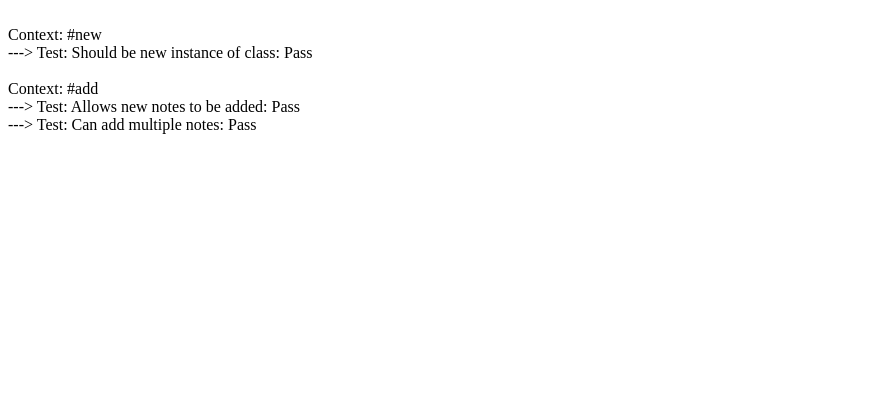
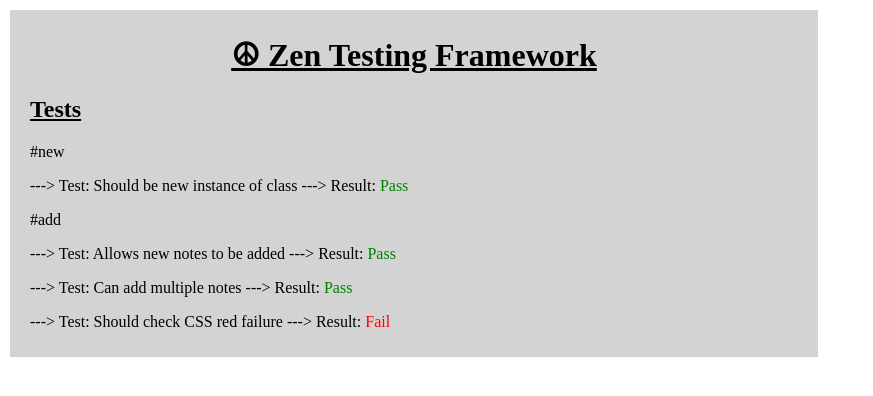
Before and after one commit to kikidawson/notes_app, a website: page specRunner.html in a window 1280 px wide. Shown: the whole page, without its empty margins (0-873 px from the left). Drawn offline with Linux system fonts and the light colour scheme.

Commit message:
Added styling to SpecRunner - pass and fail now colour coded.

```diff
--- /dev/null
+++ b/public/zen_styling.css
@@ -0,0 +1,23 @@
+body {
+  margin: 0 auto;
+}
+
+.container {
+  width: 60%;
+  padding-top: 5px;
+  padding-left: 20px;
+  padding-right: 20px;
+  padding-bottom: 10px;
+  margin: 10px;
+  background-color: lightgray;
+  align-self: center;
+}
+
+.container h1 {
+  text-align: center;
+  text-decoration: underline;
+}
+
+.container h2 {
+  text-decoration: underline;
+}
--- a/spec/noteSpec.js
+++ b/spec/noteSpec.js
@@ -3,6 +3,7 @@ describe("#new", () => {
     var notes = new Notes();
     expect(notes).isTrue();
   })
+
 });
 
 describe("#add", () => {
@@ -19,4 +20,10 @@ describe("#add", () => {
     expect(notes.getNotesArray()).toEqual(["First note", "Second note"])
   })
 
+  it("Should check CSS red failure", () => {
+    var notes = new Notes();
+    notes.add("FAIL ONE")
+    expect(notes.getNotesArray()).toEqual(['SHOULD FAIL'])
+  })
+
 });
--- a/spec/specHelper.js
+++ b/spec/specHelper.js
@@ -4,39 +4,39 @@ function expect(actual) {
     toEqual: function(expected) {
       if (actual.constructor.name === "Array") {
         if (actual.length != expected.length) {
-          return document.write("Fail - Array size different. <br>")
+          return document.write("<css style='color: red>Fail</css> - Array size different. <p>")
         }
         for (let i = 0; i < actual.length; i++) {
           if (expected[i] != actual[i]) {
-            return document.write("Fail <br>")
+            return document.write("<css style='color: red'> Fail </css><p>")
           } else {
-            return document.write("Pass <br>")
+            return document.write("<css style='color: green'> Pass </css><p>")
           }
         }
       }
       if (actual === expected) {
-        document.write("Pass <br>")
+        document.write("<css style='color: green'> Pass </css><p>")
       } else {
-        document.write("Fail <br>")
+        document.write("<css style='color: red'> Fail </css><p>")
       }
     },
 
     isTrue: function() {
       if (actual) {
-        document.write("Pass <br>")
+        document.write("<css style='color: green'> Pass </css><p>")
       } else {
-        document.write("Fail <br>")
+        document.write("<css style='color: red'> Fail </css><p>")
       }
     }
   }
 }
 
 function it(label, callback) {
-  document.write(`---> Test: ${label}: `)
+  document.write(`---> Test: ${label} ---> Result: `)
   callback()
 }
 
 function describe(label, callback) {
-  document.write(`<br>Context: ${label} <br>`)
+  document.write(`${label}<p>`)
   callback()
 }
--- a/specRunner.html
+++ b/specRunner.html
@@ -3,11 +3,16 @@
     <meta charset="UTF-8">
     <meta name="viewport" content="width=device-width, initial-scale=1.0">
     <title>Spec Runner</title>
+    <link rel="stylesheet" href="public/zen_styling.css">
+  </head>
+  <body>
+<div class="container">
+    <h1>☮ Zen Testing Framework</h1>
+    <h2>Tests</h2>
     <script src="src/notes.js"></script>
     <script src="spec/specHelper.js"></script>
     <script src="spec/noteSpec.js"></script>
-  </head>
-  <body>
+</div>
+  </body>
 
-  </body>
 </html>
```
